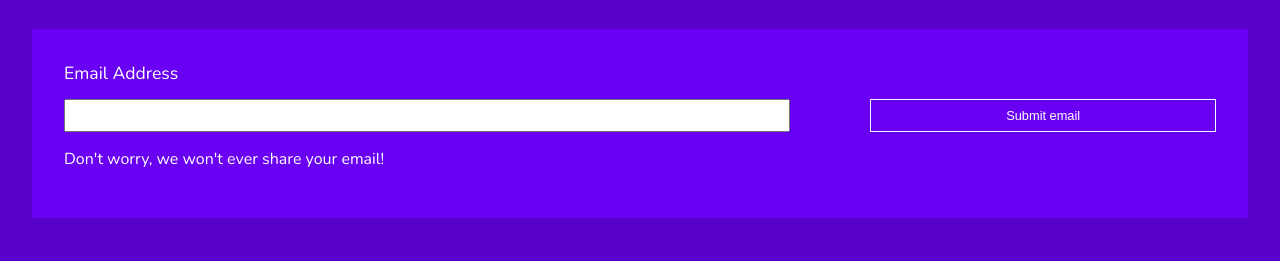
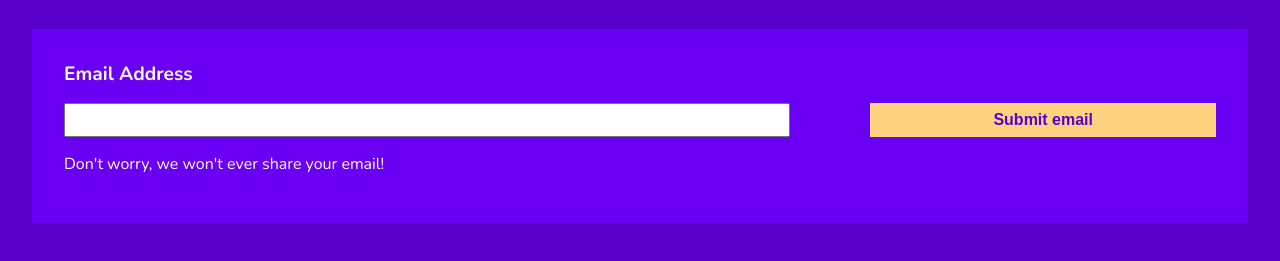
Before and after one commit to Beta-23/UI_Visual_hierarchy, a plain HTML site: page index.html in a window 1280 px wide. Shown: the part 101-362 px from the top of the page. Drawn offline with nearby package versions, Linux system fonts and the light colour scheme.

Commit message:
Fix action button to stand out

```diff
--- a/index.css
+++ b/index.css
@@ -29,7 +29,8 @@ h1 {
 
 label {
     display: block;
-    font-size: 1.1em;
+    font-weight: bold;
+    font-size: 1.2em;
     grid-area: label;
     margin-bottom: .8em;
 }
@@ -41,10 +42,11 @@ input[type=text]{
 
 input[type=submit] {
     padding: .5em;
-    font-size: .8em;
-    background: none;
-    border: 1px solid white;
-    color: white;
+    font-size: 1em;
+    background: #ffd27f;
+    border: none;
+    color: #5801CB;
+    font-weight: bold;
     cursor: pointer;
 }
 
```
